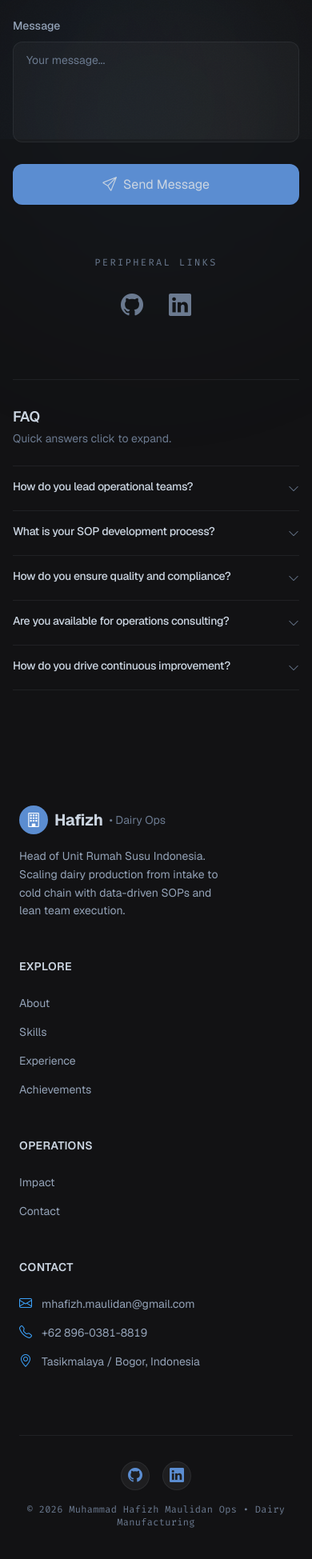
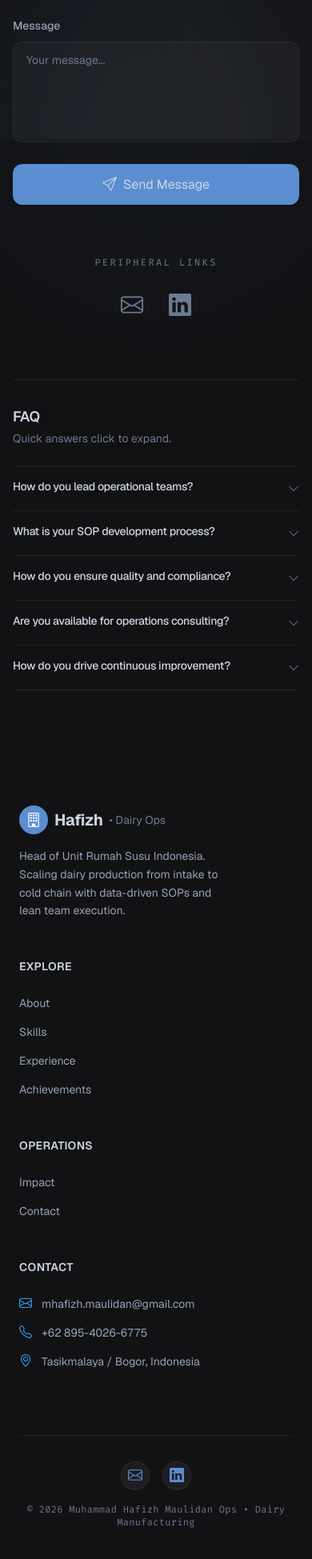
Before and after one commit to hafizhmaulidan15/my-portfolio, a React (Vite) app: page /contact in a window 390 px wide. Shown: the part 670-2619 px from the top of the page at 80% size. Built offline with nearby package versions, Linux system fonts and the light colour scheme; no server answers; a web font is replaced by a local one.

Commit message:
fix: peripheral links Gmail+LinkedIn (hapus GitHub), phone jadi WhatsApp 0895402667755 dengan pesan Halo Hafizh...

```diff
--- a/src/components/Contact.jsx
+++ b/src/components/Contact.jsx
@@ -1,4 +1,5 @@
 import { useState, useRef } from 'react';
+import { PaperPlaneTilt, CheckCircle, Spinner, WarningCircle, CaretDown } from '@phosphor-icons/react';
 import gsap from 'gsap';
 import { useGSAP } from '@gsap/react';
 import { ScrollTrigger } from 'gsap/ScrollTrigger';
@@ -147,9 +148,9 @@ const Contact = () => {
                     <div className="pt-16 space-y-4 text-center contact-fade">
                         <p className="text-xs sm:text-sm font-mono text-text-tertiary uppercase tracking-[0.2em]">Peripheral links</p>
                         <div className="flex justify-center gap-4">
-                            <a href="https://github.com/hafizhmaulidan15" target="_blank" rel="noopener noreferrer"
-                                className="text-text-tertiary hover:text-primary transition-all duration-200 hover:-translate-y-1 p-2 inline-block" aria-label="GitHub Profile">
-                                <i className="bi bi-github text-[28px]"></i>
+                            <a href="mailto:mhafizh.maulidan@gmail.com" aria-label="Gmail"
+                                className="text-text-tertiary hover:text-primary transition-all duration-200 hover:-translate-y-1 p-2 inline-block">
+                                <i className="bi bi-envelope text-[28px]"></i>
                             </a>
                             <a href="https://www.linkedin.com/in/hafizhmaulidan/" target="_blank" rel="noopener noreferrer"
                                 className="text-text-tertiary hover:text-primary transition-all duration-200 hover:-translate-y-1 p-2 inline-block" aria-label="LinkedIn Profile">
--- a/src/components/Footer.jsx
+++ b/src/components/Footer.jsx
@@ -28,8 +28,8 @@ const Footer = () => {
     },
     {
       icon: <i className="bi bi-telephone text-[16px] text-[#3ca2fa]"></i>,
-      text: "+62 896-0381-8819",
-      href: "tel:+6289603818819",
+      text: "+62 895-4026-6775",
+      href: "https://api.whatsapp.com/send/?phone=0895402667755&text=Halo%20Hafizh%2C%20senang%20berkenalan%20dengan%20Anda.%20Saya%20%5BNama%5D%20dari%20%5BPerusahaan%5D%2C%20tertarik%20untuk%20berdiskusi%20mengenai%20peluang%20kolaborasi%20di%20bidang%20Operations%20%26%20Production%20Management.%20Mohon%20info%20waktu%20yang%20tepat%20untuk%20terhubung.%20Terima%20kasih.&type=phone_number&app_absent=0",
     },
     {
       icon: <i className="bi bi-geo-alt text-[16px] text-[#3ca2fa]"></i>,
@@ -38,7 +38,7 @@ const Footer = () => {
   ];
 
   const socialLinks = [
-    { icon: <i className="bi bi-github text-[18px]"></i>, label: "GitHub", href: "https://github.com/hafizhmaulidan15" },
+    { icon: <i className="bi bi-envelope text-[18px]"></i>, label: "Gmail", href: "mailto:mhafizh.maulidan@gmail.com" },
     { icon: <i className="bi bi-linkedin text-[18px]"></i>, label: "LinkedIn", href: "https://www.linkedin.com/in/hafizhmaulidan/" },
   ];
 
--- a/src/components/Navbar.jsx
+++ b/src/components/Navbar.jsx
@@ -49,8 +49,8 @@ const Navbar = () => {
                         })}
                     </nav>
                     <div className="flex items-center gap-2 shrink-0">
-                        <a href="https://github.com/hafizhmaulidan15" target="_blank" rel="noopener noreferrer" className="w-8 h-8 rounded-lg flex items-center justify-center text-text-muted hover:text-primary transition-all duration-200" aria-label="GitHub Profile">
-                            <i className="bi bi-github text-[16px]"></i>
+                        <a href="mailto:mhafizh.maulidan@gmail.com" aria-label="Gmail" className="w-8 h-8 rounded-lg flex items-center justify-center text-text-muted hover:text-primary transition-all duration-200">
+                            <i className="bi bi-envelope text-[16px]"></i>
                         </a>
                         <a href="https://www.linkedin.com/in/hafizhmaulidan/" target="_blank" rel="noopener noreferrer" className="w-8 h-8 rounded-lg flex items-center justify-center text-text-muted hover:text-primary transition-all duration-200" aria-label="LinkedIn Profile">
                             <i className="bi bi-linkedin text-[16px]"></i>
@@ -102,8 +102,8 @@ const Navbar = () => {
                         );
                     })}
                     <div className={`flex items-center gap-3 mt-8 pt-8 border-t border-border/50 transition-all duration-700 ${isMobileMenuOpen ? 'translate-y-0 opacity-100' : 'translate-y-8 opacity-0'}`} style={{ transitionDelay: isMobileMenuOpen ? '380ms' : '0ms' }}>
-                        <a href="https://github.com/hafizhmaulidan15" target="_blank" rel="noopener noreferrer" className="w-10 h-10 rounded-full bg-surface border border-border flex items-center justify-center text-text-muted hover:text-foreground hover:border-foreground/20 transition-colors" aria-label="GitHub">
-                            <i className="bi bi-github text-[18px]"></i>
+                        <a href="mailto:mhafizh.maulidan@gmail.com" aria-label="Gmail" className="w-10 h-10 rounded-full bg-surface border border-border flex items-center justify-center text-text-muted hover:text-foreground hover:border-foreground/20 transition-colors">
+                            <i className="bi bi-envelope text-[18px]"></i>
                         </a>
                         <a href="https://www.linkedin.com/in/hafizhmaulidan/" target="_blank" rel="noopener noreferrer" className="w-10 h-10 rounded-full bg-surface border border-border flex items-center justify-center text-text-muted hover:text-foreground hover:border-foreground/20 transition-colors" aria-label="LinkedIn">
                             <i className="bi bi-linkedin text-[18px]"></i>
```
